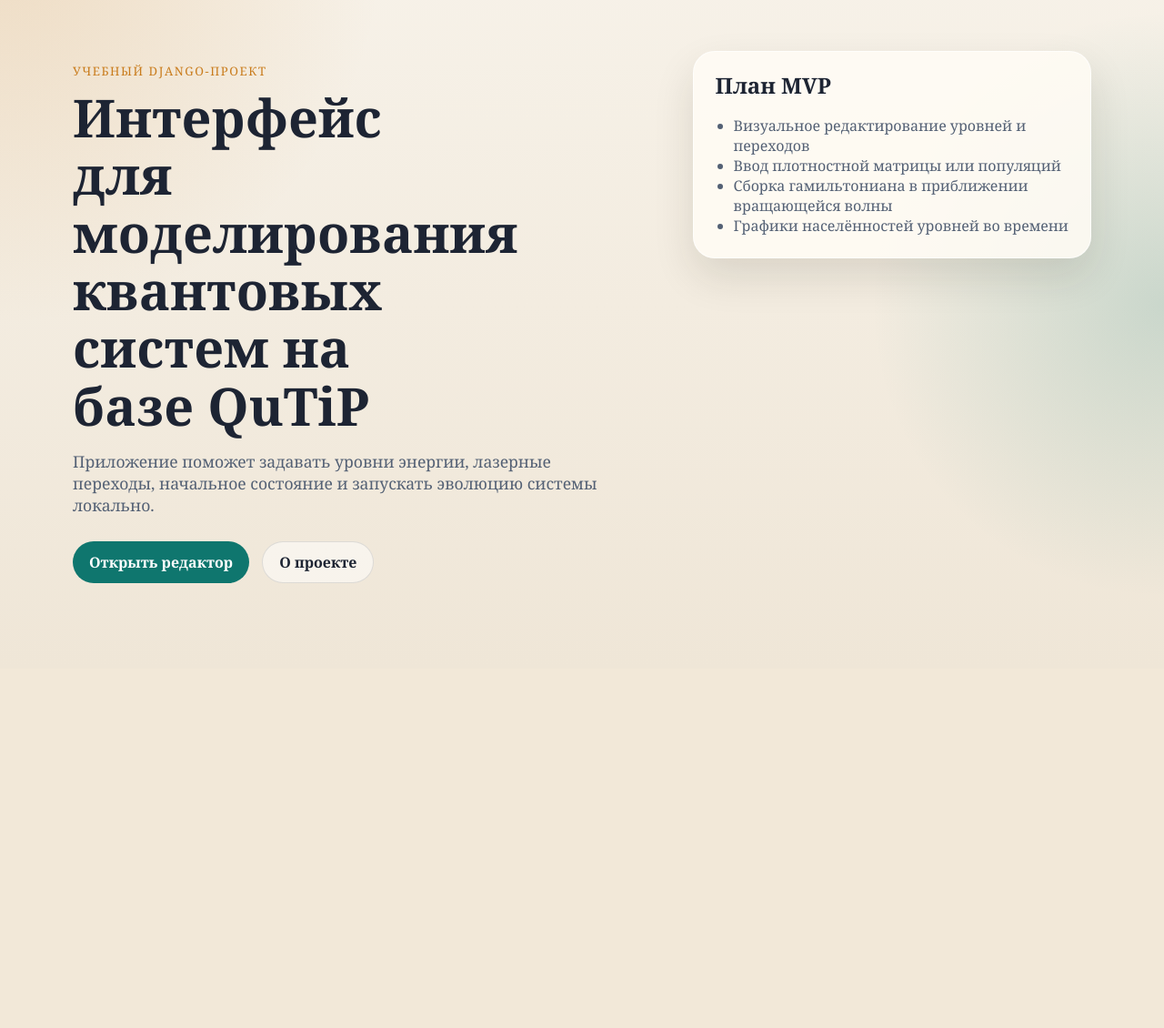
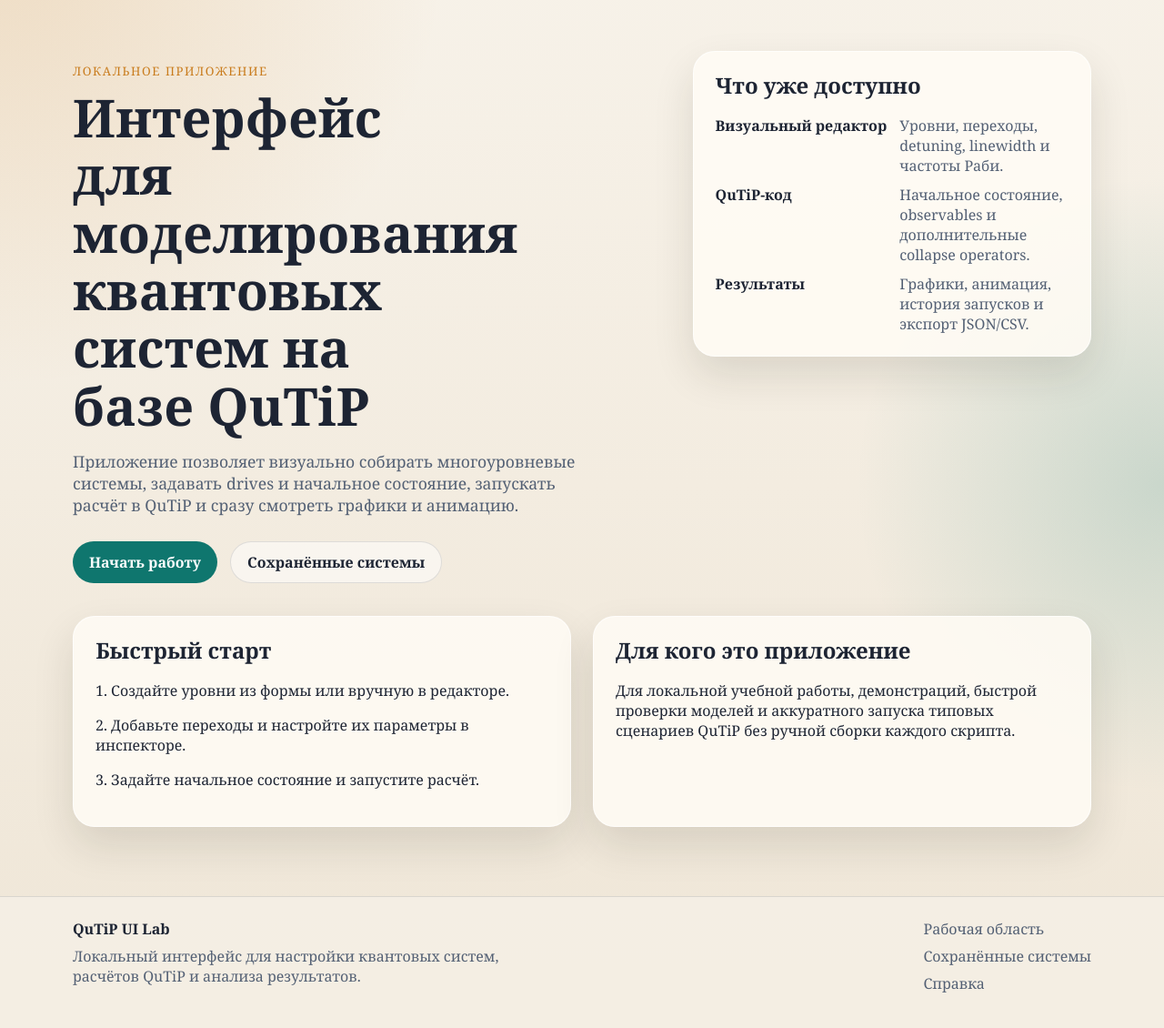
Before and after one commit to babichevko/django_qutip, a Django app: page / in a window 1280 px wide. Shown: the part 65-1195 px from the top of the page at 91% size. Before the commit the page ends 706 px from the top, so only its background shows below. Run offline with Django 5.2, Linux system fonts and the light colour scheme.

Commit message:
final polish site presentation

```diff
--- a/static/css/app.css
+++ b/static/css/app.css
@@ -71,6 +71,36 @@ code {
 }
 
 .site-nav a:hover {
+    color: var(--accent-strong);
+}
+
+.site-footer {
+    margin-top: 36px;
+    border-top: 1px solid var(--line);
+    background: rgba(247, 242, 233, 0.68);
+}
+
+.footer-row {
+    display: flex;
+    justify-content: space-between;
+    gap: 24px;
+    padding: 24px 0 38px;
+}
+
+.footer-row p {
+    margin: 8px 0 0;
+    max-width: 56ch;
+    color: var(--muted);
+}
+
+.footer-links {
+    display: grid;
+    gap: 8px;
+    align-content: start;
+    color: var(--muted);
+}
+
+.footer-links a:hover {
     color: var(--accent-strong);
 }
 
@@ -181,6 +211,26 @@ h1 {
 
 .grid-two {
     grid-template-columns: repeat(2, minmax(0, 1fr));
+}
+
+.compact-section {
+    padding-top: 8px;
+}
+
+.feature-list {
+    display: grid;
+    gap: 10px 14px;
+    grid-template-columns: max-content 1fr;
+    margin: 0;
+}
+
+.feature-list dt {
+    font-weight: 700;
+}
+
+.feature-list dd {
+    margin: 0;
+    color: var(--muted);
 }
 
 .systems-grid {
@@ -736,7 +786,8 @@ h1 {
 
     .editor-status-row,
     .card-headline,
-    .workspace-meta {
+    .workspace-meta,
+    .footer-row {
         flex-direction: column;
     }
 }
--- a/templates/base.html
+++ b/templates/base.html
@@ -24,6 +24,19 @@
     <main class="container">
         {% block content %}{% endblock %}
     </main>
+    <footer class="site-footer">
+        <div class="container footer-row">
+            <div>
+                <strong>QuTiP UI Lab</strong>
+                <p>Локальный интерфейс для настройки квантовых систем, расчётов QuTiP и анализа результатов.</p>
+            </div>
+            <div class="footer-links">
+                <a href="{% url 'editor' %}">Рабочая область</a>
+                <a href="{% url 'system_list' %}">Сохранённые системы</a>
+                <a href="{% url 'help' %}">Справка</a>
+            </div>
+        </div>
+    </footer>
     {% block extra_scripts %}{% endblock %}
 </body>
 </html>
--- a/templates/core/home.html
+++ b/templates/core/home.html
@@ -5,25 +5,40 @@
 {% block content %}
 <section class="hero">
     <div>
-        <p class="eyebrow">Учебный Django-проект</p>
+        <p class="eyebrow">Локальное приложение</p>
         <h1>Интерфейс для моделирования квантовых систем на базе QuTiP</h1>
         <p class="lead">
-            Приложение поможет задавать уровни энергии, лазерные переходы,
-            начальное состояние и запускать эволюцию системы локально.
+            Приложение позволяет визуально собирать многоуровневые системы,
+            задавать drives и начальное состояние, запускать расчёт в QuTiP и сразу смотреть графики и анимацию.
         </p>
         <div class="actions">
-            <a class="button button-primary" href="{% url 'editor' %}">Открыть редактор</a>
-            <a class="button button-secondary" href="{% url 'about' %}">О проекте</a>
+            <a class="button button-primary" href="{% url 'editor' %}">Начать работу</a>
+            <a class="button button-secondary" href="{% url 'system_list' %}">Сохранённые системы</a>
         </div>
     </div>
     <div class="hero-card">
-        <h2>План MVP</h2>
-        <ul>
-            <li>Визуальное редактирование уровней и переходов</li>
-            <li>Ввод плотностной матрицы или популяций</li>
-            <li>Сборка гамильтониана в приближении вращающейся волны</li>
-            <li>Графики населённостей уровней во времени</li>
-        </ul>
+        <h2>Что уже доступно</h2>
+        <dl class="feature-list">
+            <dt>Визуальный редактор</dt>
+            <dd>Уровни, переходы, detuning, linewidth и частоты Раби.</dd>
+            <dt>QuTiP-код</dt>
+            <dd>Начальное состояние, observables и дополнительные collapse operators.</dd>
+            <dt>Результаты</dt>
+            <dd>Графики, анимация, история запусков и экспорт JSON/CSV.</dd>
+        </dl>
     </div>
 </section>
+
+<section class="grid-two page-section compact-section">
+    <article class="card">
+        <h2>Быстрый старт</h2>
+        <p>1. Создайте уровни из формы или вручную в редакторе.</p>
+        <p>2. Добавьте переходы и настройте их параметры в инспекторе.</p>
+        <p>3. Задайте начальное состояние и запустите расчёт.</p>
+    </article>
+    <article class="card">
+        <h2>Для кого это приложение</h2>
+        <p>Для локальной учебной работы, демонстраций, быстрой проверки моделей и аккуратного запуска типовых сценариев QuTiP без ручной сборки каждого скрипта.</p>
+    </article>
+</section>
 {% endblock %}
```
Also changed, not shown: templates/core/about.html (+13 -3 lines), templates/core/help.html (+18 -3 lines), templates/simulator/system_list.html (+5 -2 lines).
